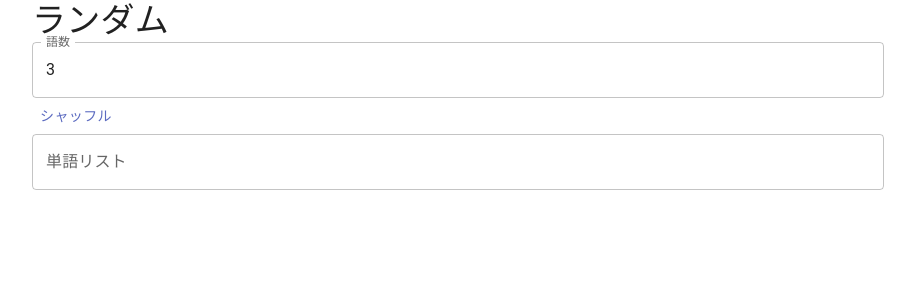
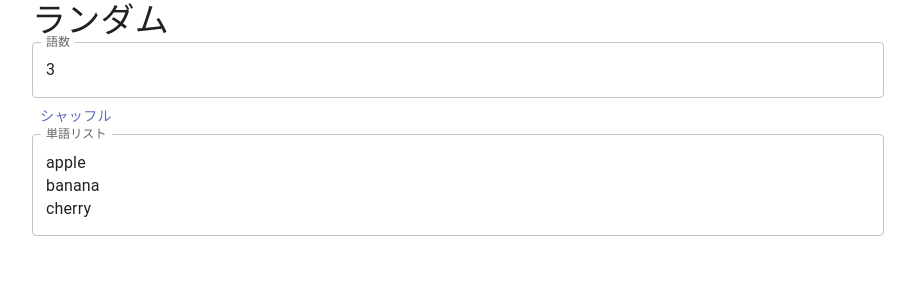
Before and after one commit to vipzero/hello, a Next.js app: page /tool/list-random in a window 1280 px wide. Shown: the top 300 px of the page, without its empty margins (182-1097 px from the left). Built offline with nearby package versions, Linux system fonts and the light colour scheme; a web font is replaced by a local one.

Commit message:
fix default value

```diff
--- a/src/pages/tool/list-random.tsx
+++ b/src/pages/tool/list-random.tsx
@@ -51,6 +51,7 @@ function ListRandom() {
 					<TextField
 						label="単語リスト"
 						multiline
+						defaultValue={text}
 						variant="outlined"
 						onChange={onChange}
 					/>
```
